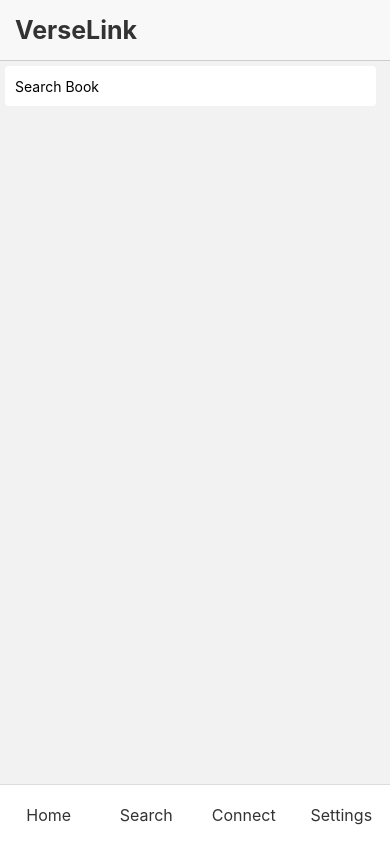
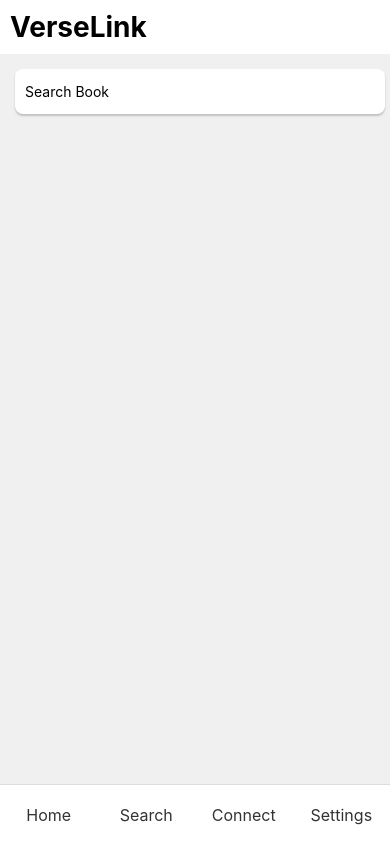
Before and after one commit to bz2006/VerseLink, a React Native app: screen /SearchPage in a window 390 px wide. Built offline with nearby package versions, Linux system fonts and the light colour scheme; what react-native-sqlite-storage would draw is missing.

Commit message:
search &translating

```diff
--- a/screens/SearchPage/SearchPage.tsx
+++ b/screens/SearchPage/SearchPage.tsx
@@ -1,50 +1,78 @@
-import React, { useState, useContext, useEffect } from 'react'
-import { Text, View, TextInput, StyleSheet, Button, SafeAreaView, FlatList, TouchableWithoutFeedback, Dimensions } from 'react-native'
-import { BibleContext } from '../context/bibleContext'
+import React, { useState, useContext, useEffect } from 'react';
+import { Text, View, TextInput, StyleSheet, SafeAreaView, FlatList, TouchableWithoutFeedback, Dimensions, TouchableOpacity, Keyboard } from 'react-native';
+import { BibleContext } from '../context/bibleContext';
 import { Bible } from '../Components/Books';
 import { ConnectionContext } from '../context/connectionContext';
 import Presenter from '../VerseView-Presenter/presenter';
 import ClosePresenter from '../VerseView-Presenter/close-presenter';
+import gindic from './Translator';
 
-type Props = {}
+type Props = {};
 const { width, height } = Dimensions.get('window');
+
 const SearchPage = (props: Props) => {
     const [text, onChangeText] = useState('');
+    const [searchData, setSearchData] = useState([]);
+    const [showDropdown, setShowDropdown] = useState(false);
     const { SearchResults, SearchBible } = useContext(BibleContext);
-    const { currentPresenting, connectionUrl, connectionStatus,PresentingData } = useContext(ConnectionContext);
+    const { currentPresenting, connectionUrl, connectionStatus, PresentingData } = useContext(ConnectionContext);
 
+    const [isSelectingFromDropdown, setIsSelectingFromDropdown] = useState(false);
 
     const handleSearch = () => {
-        SearchBible(text)
-    }
+        gindic(text, (words) => {
+            SearchBible(words[1][0][1][0])
+            console.log(words[1][0][1][0]);
+        });
+    };
 
-    const HandlePresent = (book: number, Chapter: number, versenum: number) => {
-        if(connectionStatus===true){
+    useEffect(() => {
+        if (text && !isSelectingFromDropdown) {
+            gindic(text, (words) => {
+                let data = words[1][0][1];
+                setSearchData(data);
+                setShowDropdown(true);
+            });
+        } else if (!text) {
+            setSearchData([]);
+            setShowDropdown(false);
+        }
+        setIsSelectingFromDropdown(false);
+    }, [text]);
+
+    const handleAutocompleteSelection = (selectedText) => {
+        setIsSelectingFromDropdown(true);
+        onChangeText(selectedText);
+        setSearchData([]);
+        setShowDropdown(false);
+        Keyboard.dismiss();
+    };
+
+    const HandlePresent = (book, Chapter, versenum) => {
+        if (connectionStatus) {
             const res = Bible.find(b => b.bookNumber === book);
-            const prbook = res?.title
-            Presenter(book,Chapter,versenum,connectionUrl)
-            PresentingData(`${prbook} ${Chapter}:${versenum+1}`)
+            const prbook = res?.title;
+            Presenter(book, Chapter, versenum, connectionUrl);
+            PresentingData(`${prbook} ${Chapter}:${versenum + 1}`);
         }
-
-    }
+    };
 
     return (
-        <SafeAreaView>
+        <SafeAreaView style={{ flex: 1, backgroundColor: '#F0F0F0' }}>
             <View style={headerstyles.header}>
                 <Text style={headerstyles.headerText}>VerseLink</Text>
                 {currentPresenting ? (
-                    <TouchableWithoutFeedback onPress={()=>{
+                    <TouchableWithoutFeedback onPress={() => {
                         ClosePresenter(connectionUrl);
-                        PresentingData("")
+                        PresentingData("");
                     }}>
                         <View style={headerstyles.present}>
                             <Text style={headerstyles.presenttx}>{currentPresenting}</Text>
                         </View>
                     </TouchableWithoutFeedback>
-                ) : (null)}
-
+                ) : null}
             </View>
-            <View>
+            <View style={{ paddingHorizontal: 10, marginTop: 10 }}>
                 <TextInput
                     style={styles.input}
                     onChangeText={onChangeText}
@@ -52,9 +80,26 @@ const SearchPage = (props: Props) => {
                     placeholder="Search Book"
                     returnKeyType="search"
                     onSubmitEditing={handleSearch}
+                    onFocus={() => setShowDropdown(true)}
                 />
-                <Text>{text}</Text>
-
+                {showDropdown && searchData.length > 0 && (
+                    <View style={styles.dropdown}>
+                        <FlatList
+                            data={searchData}
+                            keyExtractor={(item, index) => index.toString()}
+                            renderItem={({ item }) => (
+                                <TouchableOpacity onPress={() => handleAutocompleteSelection(item)}>
+                                    <View style={styles.autocompleteItem}>
+                                        <Text style={styles.autocompleteText}>{item}</Text>
+                                    </View>
+                                </TouchableOpacity>
+                            )}
+                            style={styles.autocompleteContainer}
+                            nestedScrollEnabled={true}
+                            showsVerticalScrollIndicator={false}
+                        />
+                    </View>
+                )}
             </View>
             <FlatList
                 style={styles.scroll}
@@ -62,48 +107,86 @@ const SearchPage = (props: Props) => {
                 keyExtractor={(item) => item.wordId.toString()}
                 renderItem={({ item }) => (
                     <View style={styles.verseContainer}>
-                        <TouchableWithoutFeedback onPress={() => HandlePresent(item.bookNum, item.chNum, item.verseNum-1)}>
-                            <View style={styles.verse}>
-                                <Text style={styles.versenum}>{item.verseNum}</Text>
-                                <Text style={styles.versetxt}>{item.word}</Text>
+                        <TouchableWithoutFeedback onPress={() => HandlePresent(item.bookNum, item.chNum, item.verseNum - 1)}>
+                            <View>
+                                <Text style={styles.bkname}>{item.bookName} {item.chNum}</Text>
+                                <View style={styles.verse}>
+                                    <Text style={styles.versenum}>{item.verseNum}</Text>
+                                    <Text style={styles.versetxt}>{item.word}</Text>
+                                </View>
                             </View>
                         </TouchableWithoutFeedback>
                     </View>
                 )}
                 showsVerticalScrollIndicator={false}
                 showsHorizontalScrollIndicator={false}
+                contentContainerStyle={styles.flatListContent}
             />
         </SafeAreaView>
-
-    )
-}
+    );
+};
 
 const styles = StyleSheet.create({
     input: {
-        height: 40,
+        height: 45,
         margin: 5,
-        borderRadius: 4,
+        borderRadius: 8,
         backgroundColor: '#FFFFFF',
         padding: 10,
-        width: '95%',
+        width: '100%',
+        elevation: 2,
+        shadowColor: '#000',
+        shadowOffset: { width: 0, height: 2 },
+        shadowOpacity: 0.2,
+        shadowRadius: 2,
+    },
+    dropdown: {
+        position: 'absolute',
+        top: 50,
+        width: '100%',
+        maxHeight: 200,
+        backgroundColor: '#FFF',
+        borderRadius: 8,
+        zIndex: 1,
+        elevation: 3,
+        shadowColor: '#000',
+        shadowOffset: { width: 0, height: 2 },
+        shadowOpacity: 0.2,
+        shadowRadius: 2,
+    },
+    autocompleteContainer: {
+        maxHeight: '100%',
+    },
+    autocompleteItem: {
+        padding: 12,
+        borderBottomWidth: 1,
+        borderBottomColor: '#ECECEC',
+    },
+    autocompleteText: {
+        fontSize: 16,
+        color: '#333',
     },
     scroll: {
         marginBottom: height * 0.05,
-    }, verseContainer: {
+        paddingHorizontal: 10,
+    },
+    flatListContent: {
+        paddingBottom: height * 0.05,
+    },
+    verseContainer: {
         flex: 1,
     },
     verse: {
         flexDirection: 'row',
         alignItems: 'flex-start',
-        padding: width * 0.03,
+        padding: 5,
         borderRadius: 10,
-        backgroundColor: '#fff',
-        marginBottom: height * 0.01,
+        marginBottom:5
     },
     versetxt: {
-        fontSize: width * 0.05,
-        lineHeight: width * 0.06,
-        color: '#000000',
+        fontSize: width * 0.045,
+        lineHeight: width * 0.055,
+        color: '#000',
         flex: 1,
         flexWrap: 'wrap',
     },
@@ -112,14 +195,23 @@ const styles = StyleSheet.create({
         fontWeight: 'bold',
         color: '#777',
         marginRight: width * 0.02,
-    }
-})
+    },
+    bkname: {
+        fontSize: width * 0.04,
+        color: '#777',
+        marginLeft: width * 0.01,
+        marginBottom:-4
+    },
+    break: {
+        height: 20, // Adjust the height as needed for spacing
+      },
+});
+
 const headerstyles = StyleSheet.create({
     present: {
-        padding: 6,
-        backgroundColor: '#228B22',
+        padding: 8,
+        backgroundColor: '#006400',
         borderRadius: 10,
-        shadowColor: '#000',
     },
     presenttx: {
         fontSize: width * 0.04,
@@ -128,19 +220,17 @@ const headerstyles = StyleSheet.create({
     },
     header: {
         width: '100%',
-        padding: 15,
-        backgroundColor: '#f8f8f8',
+        padding: 10,
+        backgroundColor: '#fff',
         flexDirection: 'row',
         justifyContent: 'space-between',
         alignItems: 'center',
-        borderBottomWidth: 0.5,
-        borderBottomColor: '#ccc',
     },
     headerText: {
-        fontSize: 25,
+        fontSize: 28,
         fontWeight: 'bold',
-        color: '#333',
+        color: '#000',
     },
-})
+});
 
-export default SearchPage
+export default SearchPage;
--- /dev/null
+++ b/screens/SearchPage/Translator.js
@@ -0,0 +1,28 @@
+import axios from 'axios';
+
+export default function gindic(input, callback) {
+    const params = new URLSearchParams({
+        text: input,
+        itc: "ml-t-i0-und", // Language code for Malayalam
+        num: 5,             // Number of suggestions to return
+        cp: 0,              // Starting character index
+        cs: 1,              // Conversion scheme
+        ie: "utf-8",        // Input encoding
+        oe: "utf-8",        // Output encoding
+    });
+
+    const url = `https://inputtools.google.com/request`;
+
+    axios.post(url, params.toString(), {
+        headers: {
+            "Content-Type": "application/x-www-form-urlencoded",
+        },
+    })
+    .then((response) => {
+        const words = response.data;
+        callback(words);
+    })
+    .catch((error) => {
+        console.error("Error fetching data:", error);
+    });
+}
--- a/screens/VersePage/VersePage.tsx
+++ b/screens/VersePage/VersePage.tsx
@@ -92,6 +92,7 @@ const VersePage = (props: Props) => {
         }
 
     }
+    console.log(Book)
 
     return (
         <SafeAreaView style={styles.container}>
--- a/screens/context/bibleContext.js
+++ b/screens/context/bibleContext.js
@@ -4,8 +4,8 @@ import SQLite from 'react-native-sqlite-storage';
 const BibleContext = createContext();
 const db = SQLite.openDatabase(
   {
-    name: 'kjv.db',
-    createFromLocation: "~www/kjv.db",
+    name: 'Bible_Mal.db',
+    createFromLocation: "~www/Bible_Mal.db",
     location: 'Library'
   },
   () => { console.log("Connected") },
```
Also changed, not shown: 3 other files (tests, documents, lock files or other folders).
